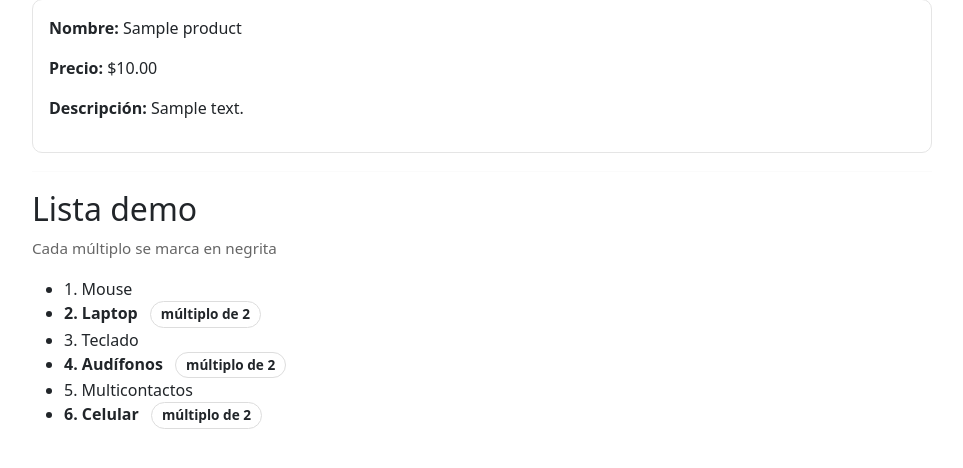
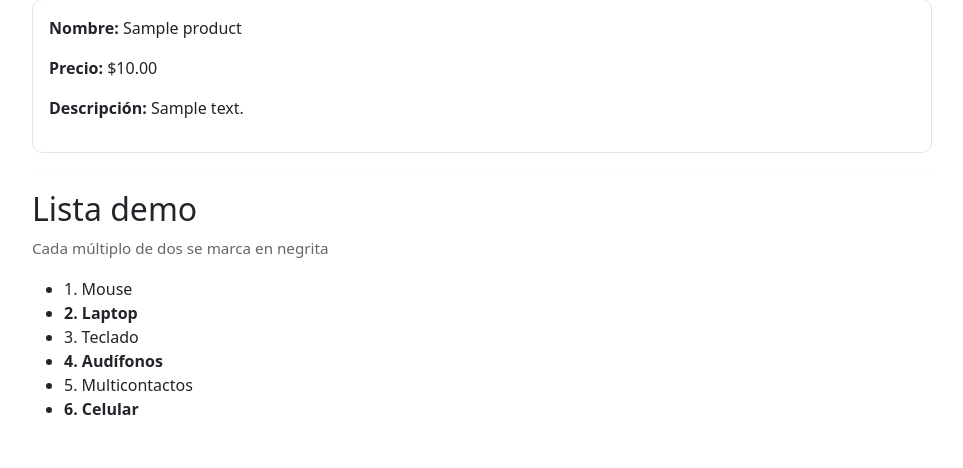
Before and after one commit to GiovanniSalazar-n/ecommerce-django, a Django app: page /products/1/ in a window 1280 px wide. Shown: the part 162-630 px from the top of the page, without its empty margins (158-1121 px from the left). Run offline with Django 5.2, Linux system fonts and the light colour scheme; tables that the repository leaves empty hold one stand-in row (values such as "Sample post"); parts of the project's set-up code (start-up, migrations or seed data) failed here and were passed over.

Commit message:
Django Templates

```diff
--- a/src/templates/ecommerce/product_detail.html
+++ b/src/templates/ecommerce/product_detail.html
@@ -9,14 +9,14 @@
 
   <hr class="divider">
 
-  {% include "ecommerce/partials/section_title.html" with title="Lista demo " subtitle="Cada múltiplo se marca en negrita" %}
+  {% include "ecommerce/partials/section_title.html" with title="Lista demo " subtitle="Cada múltiplo de dos se marca en negrita" %}
 
   <ul>
     {% for item in extras %}
       <li class="{% if forloop.counter|divisibleby:divisible_num %}bold{% endif %}">
         {{ forloop.counter }}. {{ item }}
         {% if forloop.counter|divisibleby:divisible_num %}
-          <span class="pill">múltiplo de {{ divisible_num }}</span>
+
         {% endif %}
       </li>
     {% endfor %}
```
